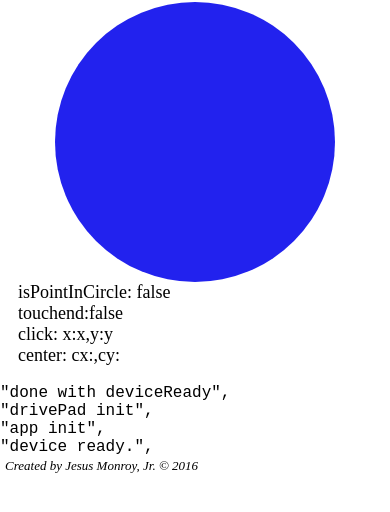
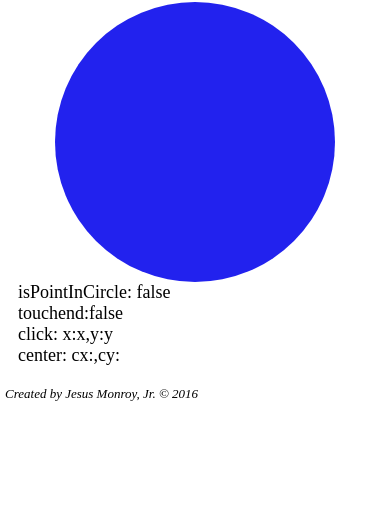
Before and after one commit to jessemonroy650/DrivePad, a plain HTML site: page index.html in a window 390 px wide. Shown: the part 54-566 px from the top of the page. Drawn offline with Linux system fonts and the light colour scheme; some packages are replaced by stand-ins of ours.

Commit message:
update try again

```diff
--- a/app.js
+++ b/app.js
@@ -82,10 +82,9 @@ var device = {'platform':'browser'};
 // Wait for PhoneGap to load
 document.addEventListener("deviceready", app.onDeviceReady, false);
 //
-/*
+
 setTimeout(function() {
     if (! drFired ) {
         app.onDeviceReady(true);
     }
 }, 5000);
-*/
--- a/index.html
+++ b/index.html
@@ -32,7 +32,7 @@
 
 <script type="text/javascript" charset="utf-8" src="phonegap.js"></script>
 <script type="text/javascript" charset="utf-8" src="drivepad.js"></script>
-<script type="text/javascript" charset="utf-8" src="console-override.js"></script>
+<!-- <script type="text/javascript" charset="utf-8" src="console-override.js"></script> -->
 <script type="text/javascript" charset="utf-8" src="app.js"></script>
 <script type="text/javascript">
 //var device = {'platform':'browser'};
```
